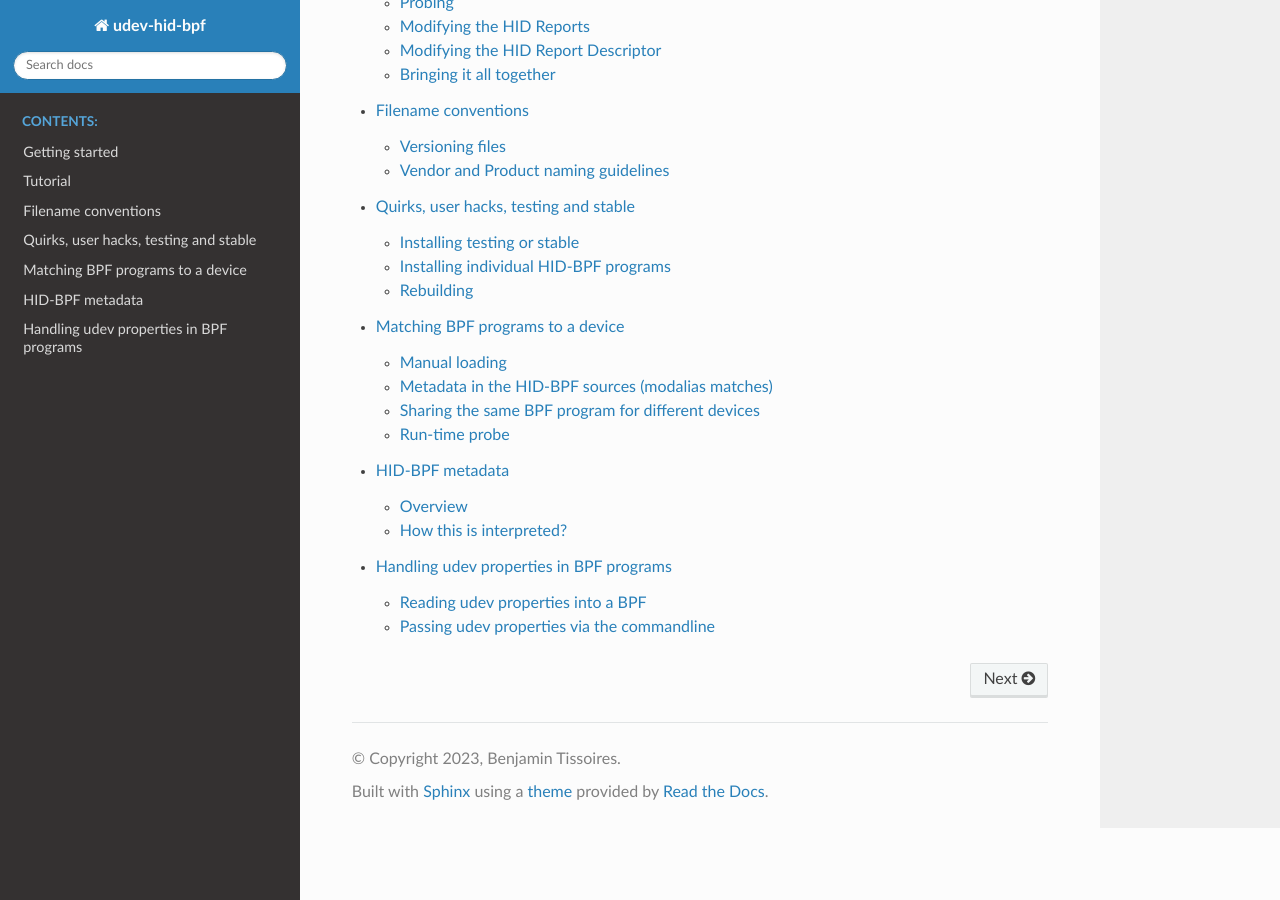
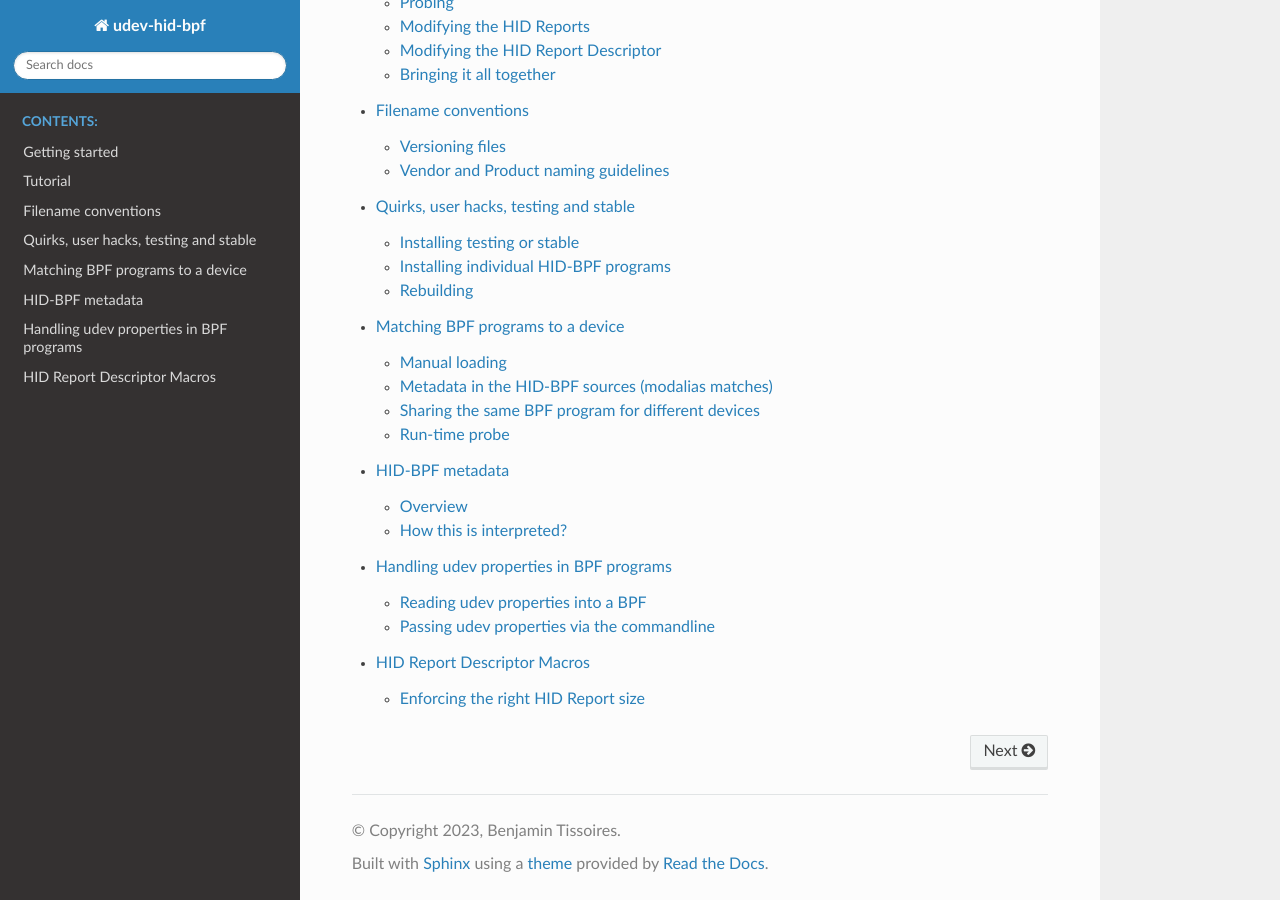
Before and after one commit to icecream95/udev-hid-bpf, a Sphinx documentation site: the page built from doc/index.rst, in a window 1280 px wide and 900 px high, scrolled down 944 px. Built offline with Sphinx 7.4.7 and the Read the Docs theme 3.1.0, drawn with Linux system fonts in a browser that asks for light colours; some of the changed lines change nothing that is shown.

Commit message:
doc: add section on the report descriptor macros
Signed-off-by: Peter Hutterer <peter.hutterer@who-t.net>

```diff
--- a/doc/index.rst
+++ b/doc/index.rst
@@ -36,3 +36,4 @@
    device-matches
    metadata
    udev-properties
+   report-descriptor-macros
--- /dev/null
+++ b/doc/report-descriptor-macros.rst
@@ -0,0 +1,77 @@
+.. _report_descriptor_macros:
+
+HID Report Descriptor Macros
+============================
+
+In the tutorial's :ref:`tutorial_rdesc_fixup` section the example code changed
+individual bytes in the report descriptor. In many cases, particular where a
+new device needs to be supported, a more readable approach is to replace the
+report descriptor wholesale. For this, ``udev-hid-bpf`` provides a series of
+helper macros, see the `hid_report_helpers.h <https://gitlab.freedesktop.org/libevdev/udev-hid-bpf/-/blob/main/src/bpf/hid_report_helpers.h>`_.
+source file.
+
+These macros are styled in the output format of `hid-recorder <https://github.com/hidutils/hid-recorder>`_.
+
+Below is an annotated extract of an example report descriptor:
+
+.. code:: c
+
+  static const __u8 fixed_rdesc_vendor[] = {
+          UsagePage_Digitizers                 // <- set usage page to Digitizer
+          Usage_Dig_Digitizer                  // <- set usage ID to Digitizer (page: Digitizer)
+          CollectionApplication(               // <- Start an Application Collection
+                  // -- Byte 0 in report
+                  ReportId(0x15)
+                  Usage_Dig_Stylus             // <- set usage ID to Stylus (page: Digitizer)
+                  CollectionPhysical(
+                          // -- Byte 1 in report
+                          LogicalMinimum_i8(0)
+                          LogicalMaximum_i8(1)
+                          ReportSize(1)
+                          Usage_Dig_TipSwitch
+                          Usage_Dig_BarrelSwitch
+                          Usage_Dig_SecondaryBarrelSwitch
+                          ReportCount(3)
+                          Input(Var|Abs)       // <- Input field, abs values
+                          ReportCount(3)
+                          Input(Const)         // <- Input field, const (i.e. padding)
+                          // ... many more fields omitted ...
+                  )
+                  FixedSizeVendorReport(11)    // <- see "Enforcing the right HID Report size"
+          )                                    // <- closes the Application Collection
+  };
+
+This report descriptor can then be used to wholesale replace the device's report descriptor:
+
+.. code:: c
+
+  SEC(HID_BPF_RDESC_FIXUP)
+  int BPF_PROG(my_rdesc_fixup, struct hid_bpf_ctx *hctx)
+  {
+        __u8 *data = hid_bpf_get_data(hctx, 0 /* offset */, HID_MAX_DESCRIPTOR_SIZE /* size */);
+
+        if (!data)
+                return 0; /* EPERM check */
+
+        __builtin_memcpy(data, fixed_rdesc_vendor, sizeof(fixed_rdesc_vendor));
+        return sizeof(fixed_rdesc_vendor);
+  }
+
+This approach is particularly useful where the device sends all events in a HID Vendor Collection
+that would otherwise be ignored by the kernel. By overwriting the HID report descriptor
+with one that identifies the various components of the HID report it may be possible
+to make the device work without having to change the actual HID reports in the BPF program.
+
+Enforcing the right HID Report size
+-----------------------------------
+
+However there is a drawback: the kernel requires that the returned HID Report
+Descriptor describes **at least one HID Report** that is the same size as the
+original HID Report Descriptor describes.
+In other words, if the original HID Report Descriptor describes a report of size 11 the fixed
+HID Report Descriptor **must** include at least one report that is of size 11.
+
+This can easily be achieved with the ``FixedSizeVendorReport(len)`` helper macro as shown above.
+This macro will add one additional vendor-specific HID Report to the HID Report Descriptor with
+the given size. This HID Report will be ignored by the kernel but serves to guarantee our BPF
+is handled correctly.
--- a/doc/tutorial.rst
+++ b/doc/tutorial.rst
@@ -261,6 +261,7 @@
 The returned buffer is the kernel buffer, not a copy, so modifications have
 near-zero costs.
 
+.. _tutorial_rdesc_fixup:
 
 Modifying the HID Report Descriptor
 -----------------------------------
@@ -308,6 +309,9 @@
 ``dmesg`` or ``udevadm monitor``). Likewise, removing our BPF program causes a
 disconnect of the modified device and a reconnect of the real HID device.
 
+.. note:: Often it is easier to replace the whole HID report descriptor, see
+   :ref:`report_descriptor_macros`.
+
 Bringing it all together
 ------------------------
 
```
